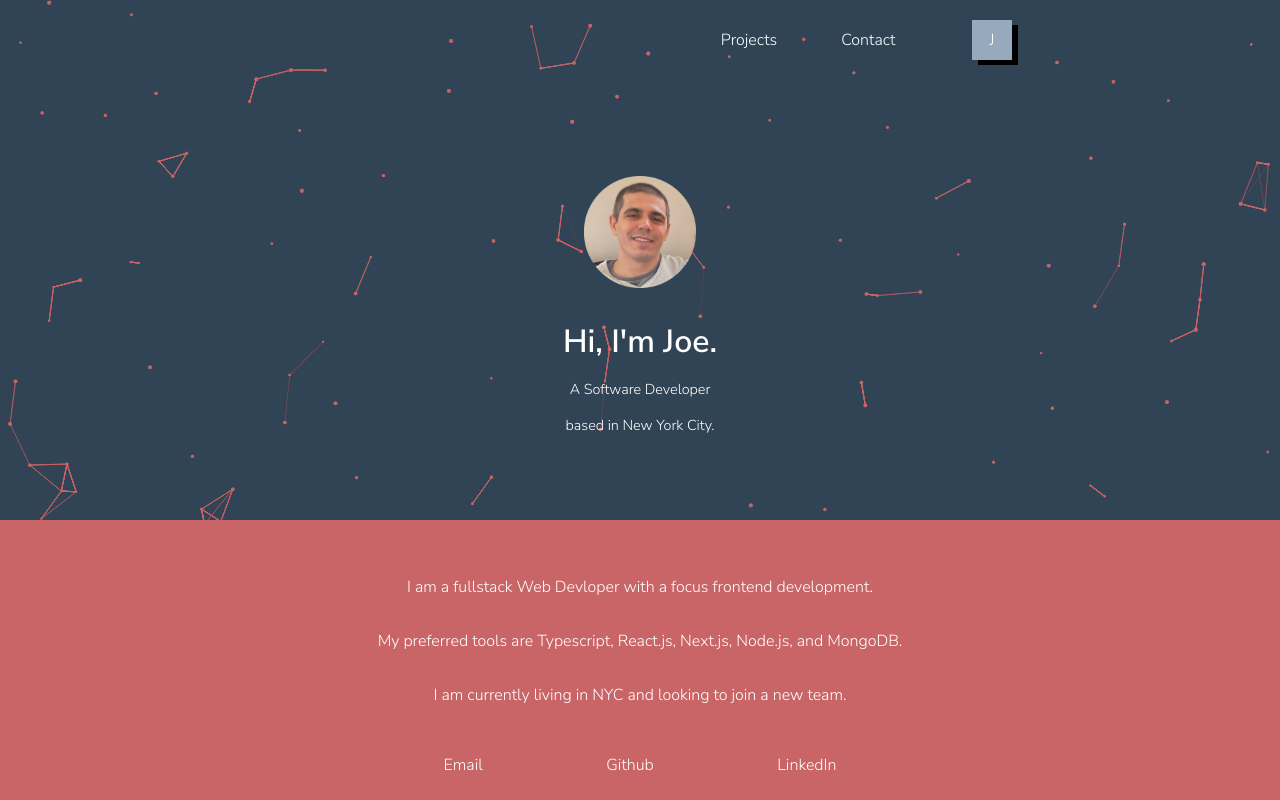
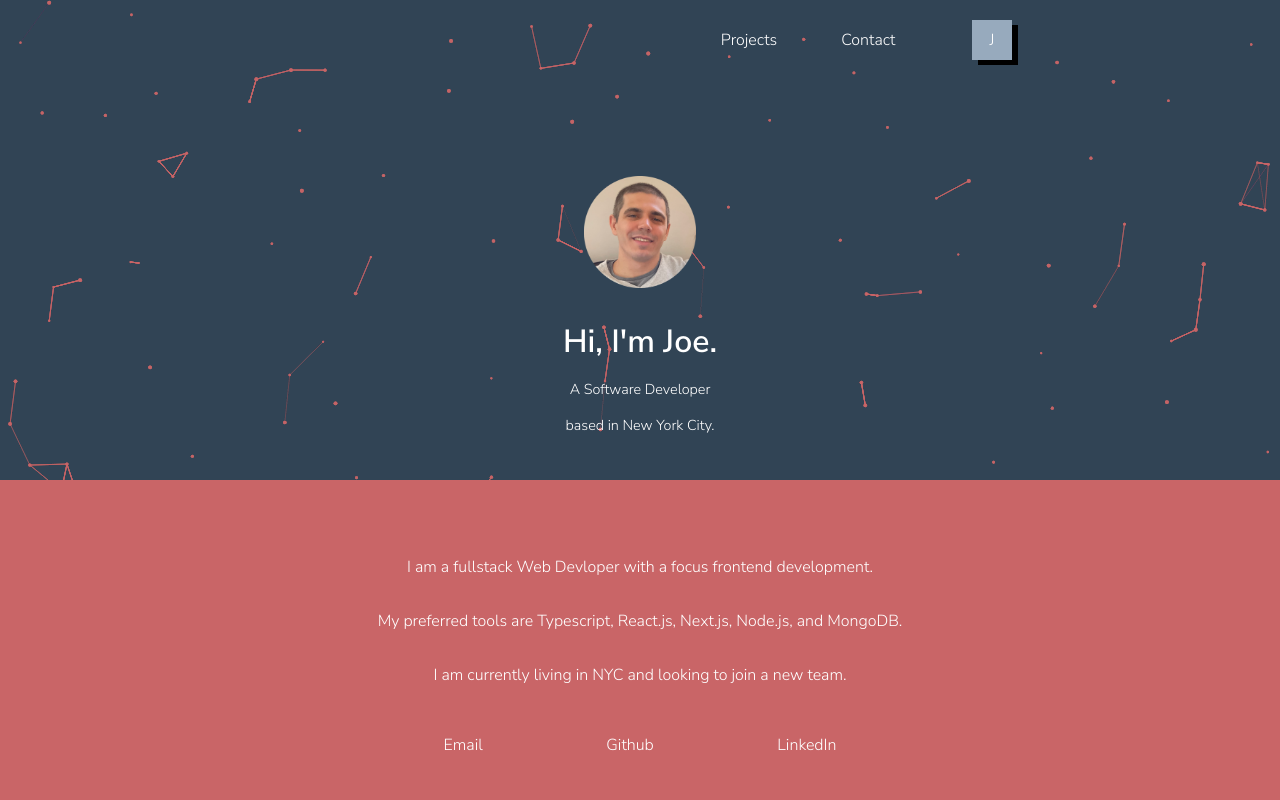
Before and after one commit to the-rabblerouser/McCann-Portfolio, a Next.js app: page / in a window 1280 px wide. Shown: the top 800 px of the page. Built offline with nearby package versions, Linux system fonts and the light colour scheme.

Commit message:
Update to styles

```diff
--- a/components/AboutMe/aboutme.styled.ts
+++ b/components/AboutMe/aboutme.styled.ts
@@ -5,7 +5,7 @@ export const AboutContainer = styled.div`
 	flex-direction: column;
 	align-items: center;
 	justify-content: center;
-	height: 35vh;
+	height: 40vh;
 	width: 100vw;
 	background: ${({ theme }) => theme.primary};
 
--- a/components/Hero/hero.styled.ts
+++ b/components/Hero/hero.styled.ts
@@ -5,7 +5,7 @@ export const OuterContainer = styled.div`
 	flex-direction: column;
 	align-items: center;
 	justify-content: start;
-	height: 45vh;
+	height: 40vh;
 	width: 100vw;
 	margin-top: 10vh;
 
--- a/components/Projects/Modal/modal.styled.ts
+++ b/components/Projects/Modal/modal.styled.ts
@@ -16,12 +16,12 @@ export const ModalMain = styled.div`
 	justify-content: start;
 	align-items: start;
 	background-color: ${({ theme }) => theme.teriary};
-	height: 45%;
+	height: 50%;
 	width: 95%;
 
 	@media (min-width: 811px) {
 		height: 65%;
-		width: 55%;
+		width: 40%;
 	}
 `;
 
--- a/components/Projects/projects.styled.ts
+++ b/components/Projects/projects.styled.ts
@@ -6,7 +6,7 @@ export const Container = styled.div`
 	display: flex;
 	flex-direction: column;
 	align-items: center;
-	height: 90vh;
+	height: 80vh;
 	width: 100vw;
 
 	@media (min-width: 811px) {
@@ -18,11 +18,11 @@ export const Title = styled.p`
 	color: ${({ theme }) => theme.white};
 	font-size: 0.8rem;
 	text-align: center;
-	margin: 2rem 0 1rem 0;
+	margin: 1rem 0 1rem 0;
 
 	@media (min-width: 811px) {
 		font-size: 1.5rem;
-		margin: 4rem 0 1rem 0;
+		margin: 0rem 0 1rem 0;
 	}
 `;
 
@@ -36,7 +36,7 @@ export const ProjectsContainer = styled.div`
 	@media (min-width: 811px) {
 		grid-template-columns: 1fr 1fr 1fr;
 		grid-template-rows: 1fr 1fr;
-		height: 100vh;
+		height: 85vh;
 	}
 `;
 
```
